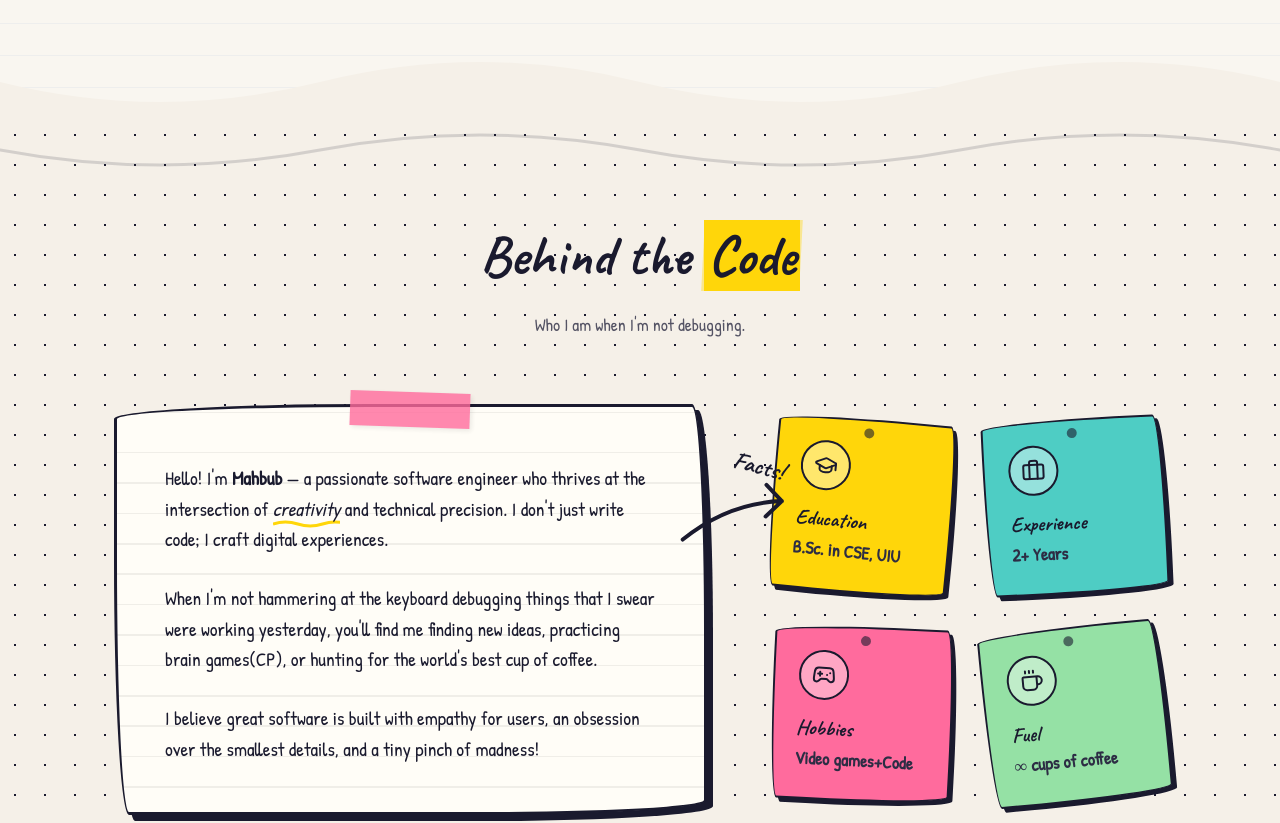
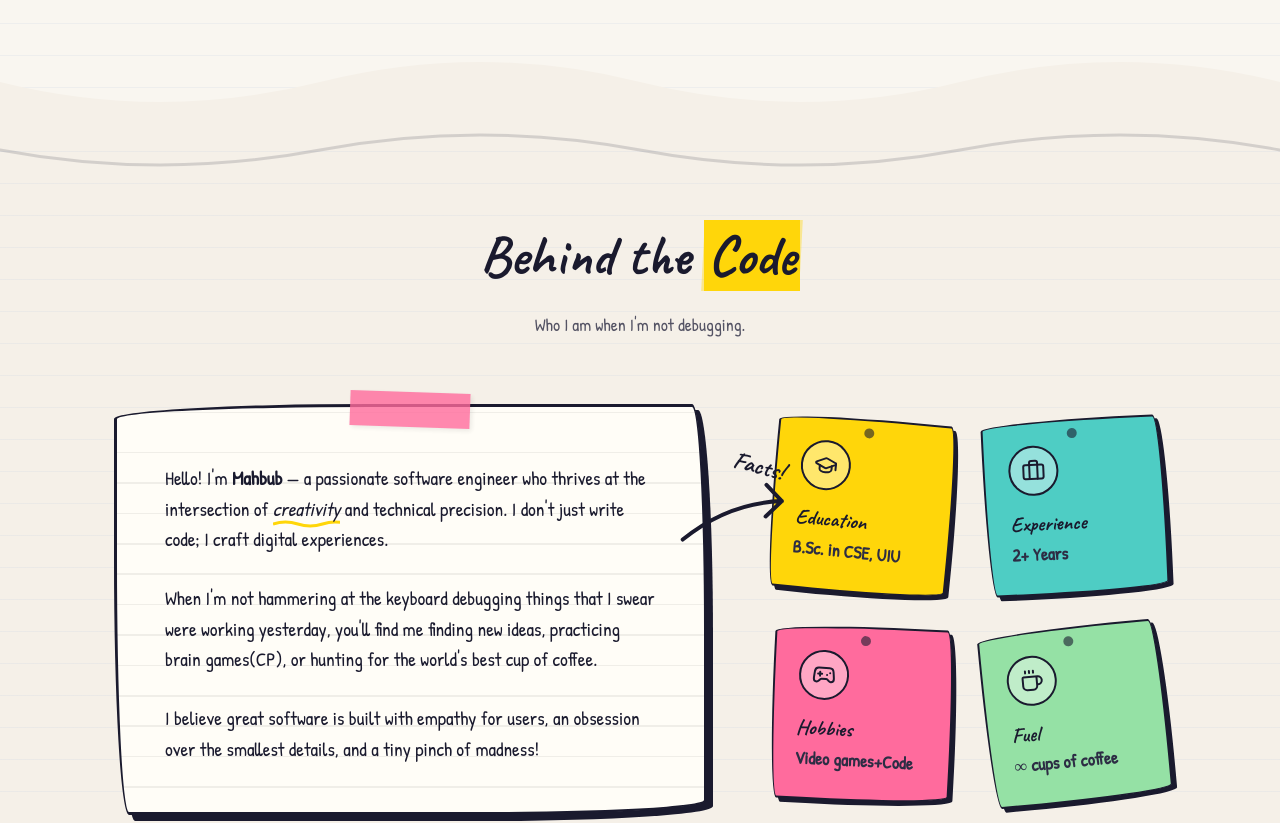
Before and after one commit to Maahhbuub/Mahbub-Doodle, a React (Vite) app: page / in a window 1280 px wide. Shown: the part 680-1503 px from the top of the page. Built offline with nearby package versions, Linux system fonts and the light colour scheme.

Commit message:
style(about): remove dot background

```diff
--- a/src/components/About/About.module.css
+++ b/src/components/About/About.module.css
@@ -8,10 +8,12 @@
   flex-direction: column;
   justify-content: center;
 
-  /* Add subtle dot grid background to feel like bullet journal */
-  background-image: radial-gradient(var(--ink) 1.5px, transparent 1.5px);
-  background-size: 30px 30px;
-  background-position: 0 0;
+  /* Doodle paper texture via repeating lines */
+  background-image:
+    repeating-linear-gradient(transparent,
+      transparent 31px,
+      rgba(176, 196, 222, 0.15) 31px,
+      rgba(176, 196, 222, 0.15) 32px);
 }
 
 .topSquiggle {
```
